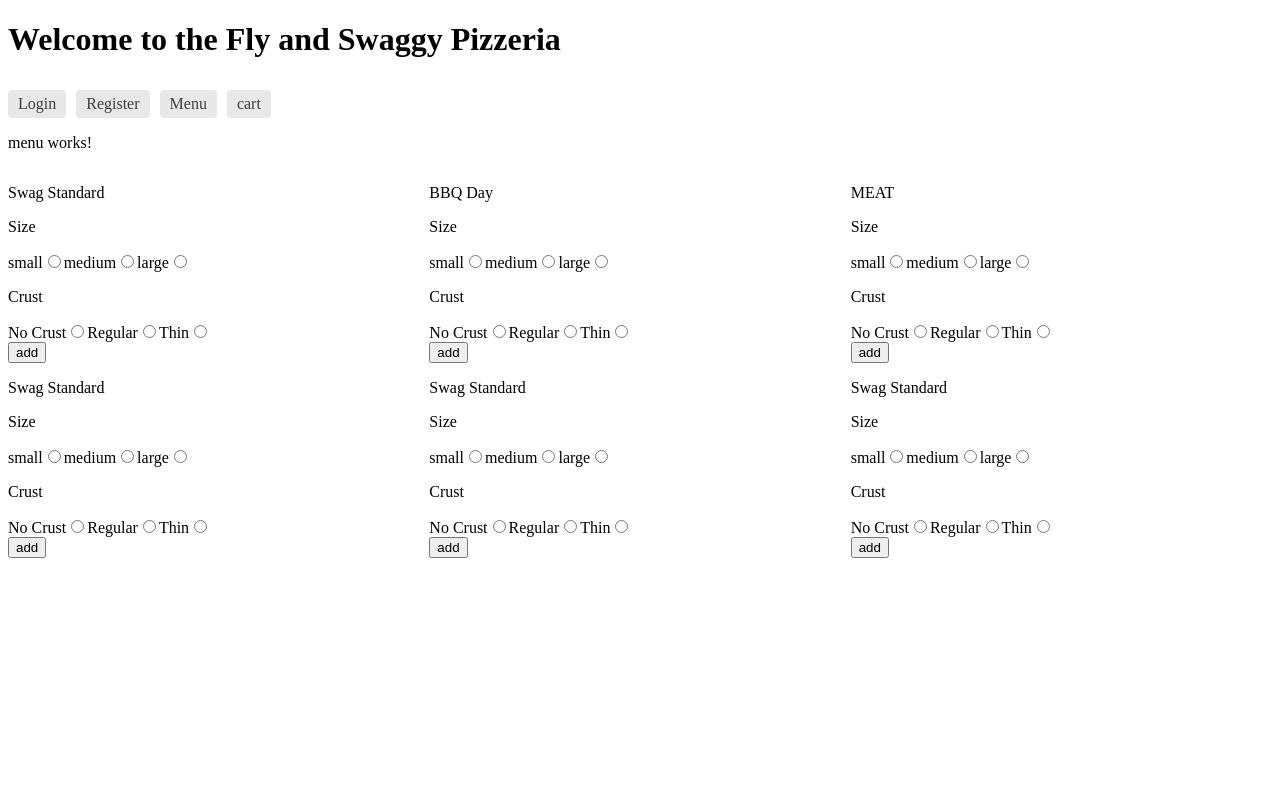
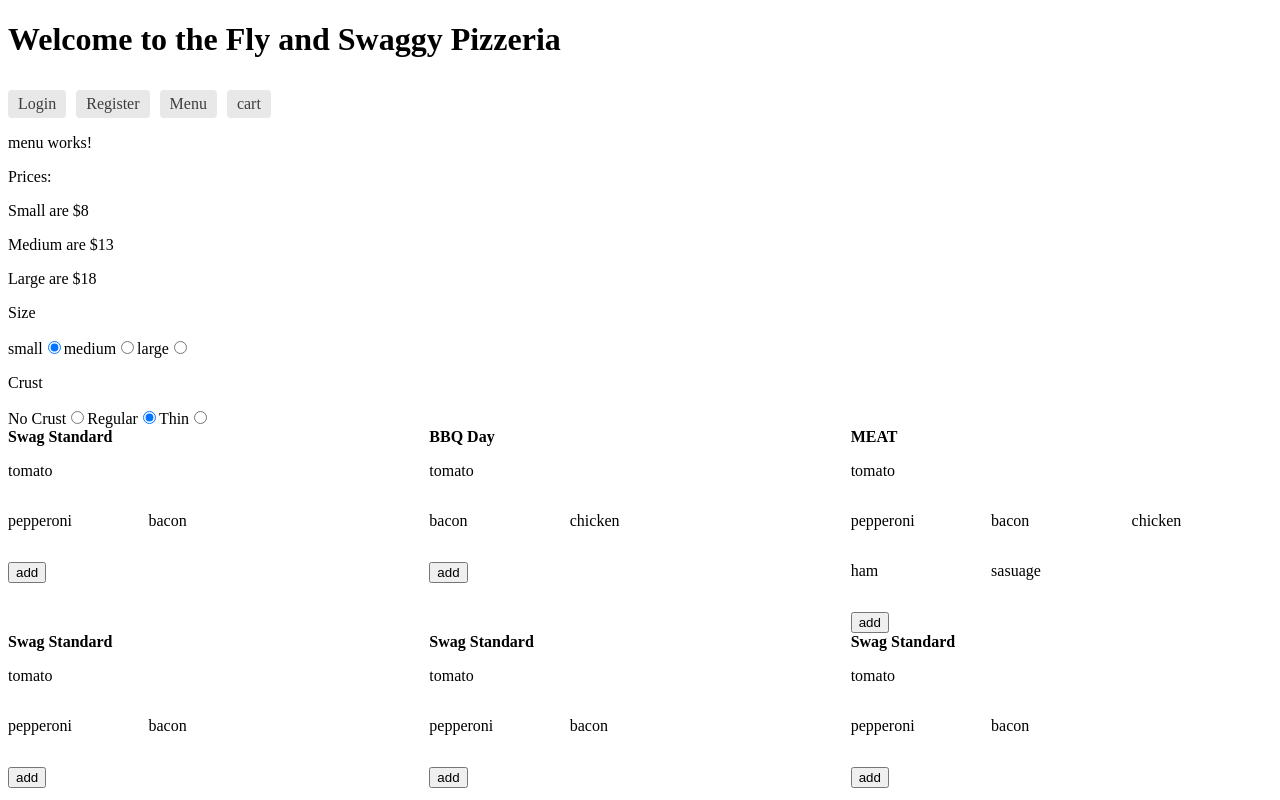
Before and after one commit to 220926-Java-Angular-NG/Fly-Swaggy-Pizzerria-FrontEnd, an Angular app in the folder pizzerria/: page /menu in a window 1280 px wide. Built offline with nearby package versions, Linux system fonts and the light colour scheme.

Commit message:
Radio Buttons Now work so size and crust are modulated

```diff
--- a/pizzerria/src/app/components/cart/cart.component.html
+++ b/pizzerria/src/app/components/cart/cart.component.html
@@ -1,7 +1,7 @@
 <p>cart works!</p>
 
 <ul class="Cart">
-    <li *ngFor="let pizza of pizzas">
+    <li *ngFor="let pizza of pizzasboxes">
         <p>{{pizza.name}}</p>
         <P>{{formatter.format(pizza.price)}}</P>
         <p>{{pizza.size.toLowerCase()}}</p>
@@ -12,6 +12,7 @@
                 <p>{{topping.toLowerCase().replace('fs_seasoning', 'Fly and Swaggy Sauce')}}</p>
             </li>
         </ul>
+        <button type="button" (click)="Remove(pizza)">X</button>
     </li>
-    <button type="button" class="buy" title="buy" (click)="Purchase(pizzas)">Purchase</button>
+    <button type="button" class="buy" title="buy" (click)="Purchase(pizzasboxes)">Purchase</button>
 </ul>
--- a/pizzerria/src/app/components/cart/cart.component.ts
+++ b/pizzerria/src/app/components/cart/cart.component.ts
@@ -12,7 +12,7 @@ import { PizzaBox } from '../models/pizzaBox';
 })
 export class CartComponent implements OnInit {
 
-pizzas: PizzaBox[] = []
+pizzasboxes: PizzaBox[] = []
 
   constructor(private cartService:CartService, private data:DataService) { }
   Purchase(pizzaBoxes: PizzaBox[]){
@@ -23,11 +23,20 @@ pizzas: PizzaBox[] = []
       subtotal = subtotal + box.price;
     });
     this.cartService.purchase(pizzas, this.formatter.format(subtotal)).subscribe() // todo: eventually handel not being able to recieve pizza
+    this.pizzasboxes = []; // nuke the cart
+    this.data.changedata(this.pizzasboxes); // nuke the shared data
+  }
+
+  Remove(pizza:PizzaBox){
+    const index = this.pizzasboxes.indexOf(pizza,0)
+    if(index > -1){
+      this.pizzasboxes.splice(index,1);
+    }
   }
 
   ngOnInit(): void {
-    this.data.sharedata.subscribe(box=>this.pizzas=box)
-    this.pizzas.forEach(box => { // if the box comes in without price, price it
+    this.data.sharedata.subscribe(box=>this.pizzasboxes=box)
+    this.pizzasboxes.forEach(box => { // if the box comes in without price, price it
       if(box.price == 0){
         calculate_price(box)
       }
--- a/pizzerria/src/app/components/menu/menu.component.html
+++ b/pizzerria/src/app/components/menu/menu.component.html
@@ -1,26 +1,37 @@
 <p>menu works!</p>
-<div class="grid">
-    <ng-container *ngFor="let recipe of specals">
-        <div>
-            <p>{{recipe.name}}</p>
+<P>Prices:</P>
+<p>Small are $8</p>
+<p>Medium are $13</p>
+<p>Large are $18</p>
 <div>
     <p>Size</p>
     <label>small</label>
-                <input type="radio" name = "size" value = Size.SMALL>
+    <input type="radio" name = "size" value = SMALL checked [(ngModel)] ="size">
     <label>medium</label>
-                <input type="radio" name = "size" value = Size.MEDIUM>
+    <input type="radio" name = "size" value = MEDIUM [(ngModel)] ="size">
     <label>large</label>
-                <input type="radio" name = "size" value = Size.LARGE>
+    <input type="radio" name = "size" value = LARGE [(ngModel)] ="size">
 </div>
 <div>
     <p>Crust</p>
     <label>No Crust</label>
-                <input type="radio" name = "crust" value = Crust.NO_CRUST>
+    <input type="radio" name = "crust" value = NO_CRUST checked [(ngModel)] ="crust">
     <label>Regular</label>
-                <input type="radio" name = "crust" value = Crust.REGULAR>
+    <input type="radio" name = "crust" value = REGULAR [(ngModel)] ="crust">
     <label>Thin</label>
-                <input type="radio" name = "crust" value = Crust.THIN>
+    <input type="radio" name = "crust" value = THIN [(ngModel)] ="crust">
 </div>
+<div class="grid">
+    <ng-container *ngFor="let recipe of specals">
+        <div>
+            <b>{{recipe.name}}</b>
+            <p>{{recipe.sauce.toLowerCase()}}</p>
+            <div class = "grid">
+            <p *ngFor="let topping of recipe.toppings">
+                {{topping.toLowerCase().replace('fs_seasoning', 'Fly and Swaggy Sauce')}}
+            </p>
+            </div>
+            <p></p>
             <button type="button" (click)="add(recipe)">add</button>
         </div>
     </ng-container>
--- a/pizzerria/src/app/components/menu/menu.component.ts
+++ b/pizzerria/src/app/components/menu/menu.component.ts
@@ -4,6 +4,8 @@ import { Recipe } from '../models/Recipe';
 import { PizzaBox } from '../models/pizzaBox';
 import { Size, Crust } from '../models/pizza';
 import { DataService } from 'src/app/services/dataService/data.service';
+import { FormsModule } from '@angular/forms';
+import { BrowserModule} from '@angular/platform-browser';
 
 @Component({
   selector: 'app-menu',
@@ -17,23 +19,44 @@ export class MenuComponent implements OnInit {
   boxes: PizzaBox[] = [];
 
   add(recipe:Recipe){
-    this.data.sharedata.subscribe(box=>this.boxes=box)
-    this.boxes.push(this.boxRecipe(recipe));
-    this.data.changedata(this.boxes);
+    this.data.sharedata.subscribe(box=>this.boxes=box) // get data
+    this.boxes.push(this.boxRecipe(recipe)); // add pizza
+    this.data.changedata(this.boxes); // push data
   }
   constructor(private data:DataService) { }
 
   boxRecipe(recipe:Recipe){
     var box:PizzaBox;
+    var price;
+    switch(this.size){
+      case Size.LARGE:{
+          price = 18;
+          break;
+      }
+      case Size.MEDIUM:{
+          price = 13
+          break;
+      }
+      case Size.SMALL:{
+          price = 8
+          break;
+      }
+  }
     box={
       crust:this.crust,
       recipe:recipe,
       size:this.size,
       name:recipe.name,
-      price:0
+      price:price
     }
     return box;
   }
+
+
+  formatter = new Intl.NumberFormat('en-US',{ // formats price to be displayed
+    style: 'currency',
+    currency:'USD'
+  });
 
   ngOnInit(): void {
   }
```
Lines whose indentation alone changed are shown as unchanged.
